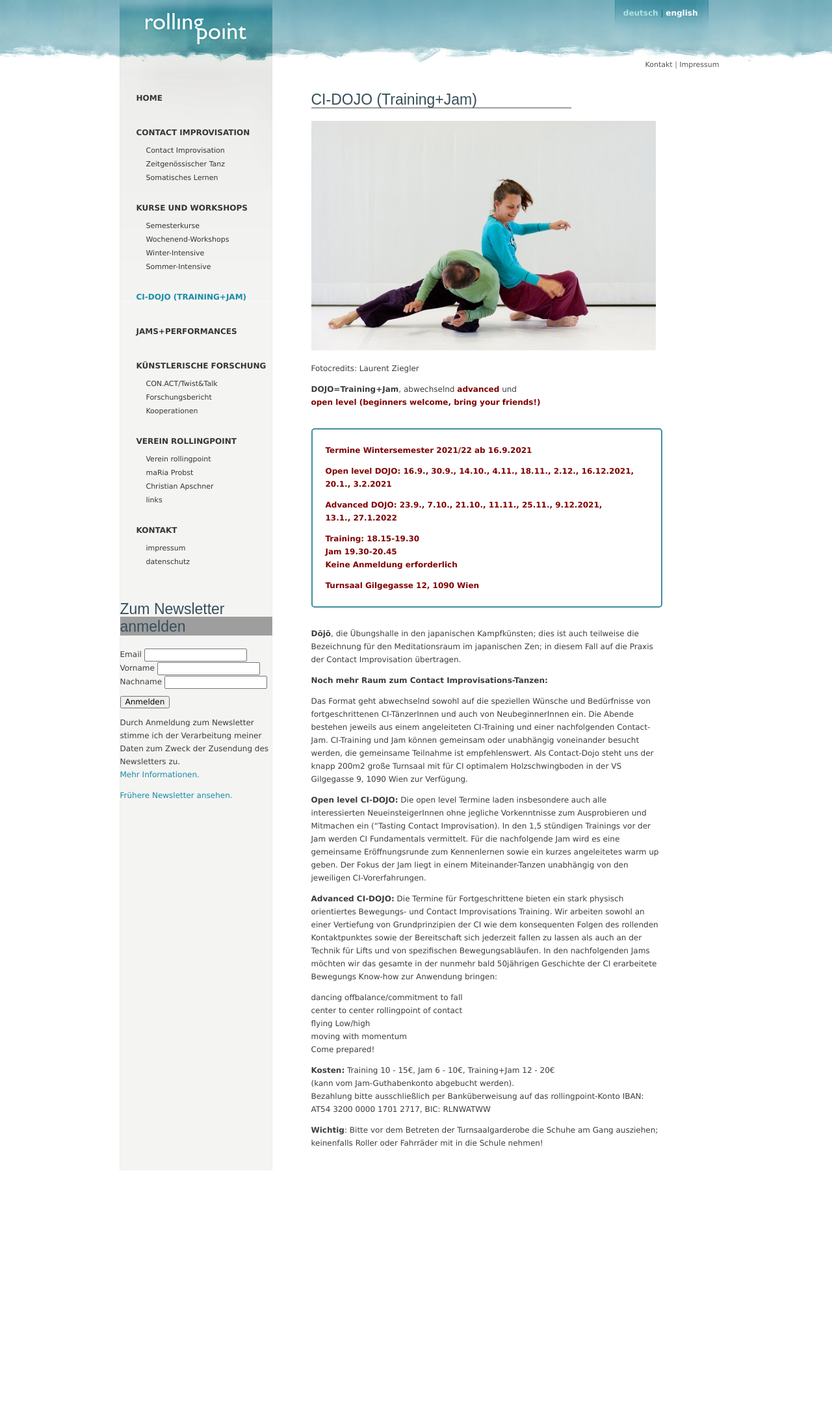
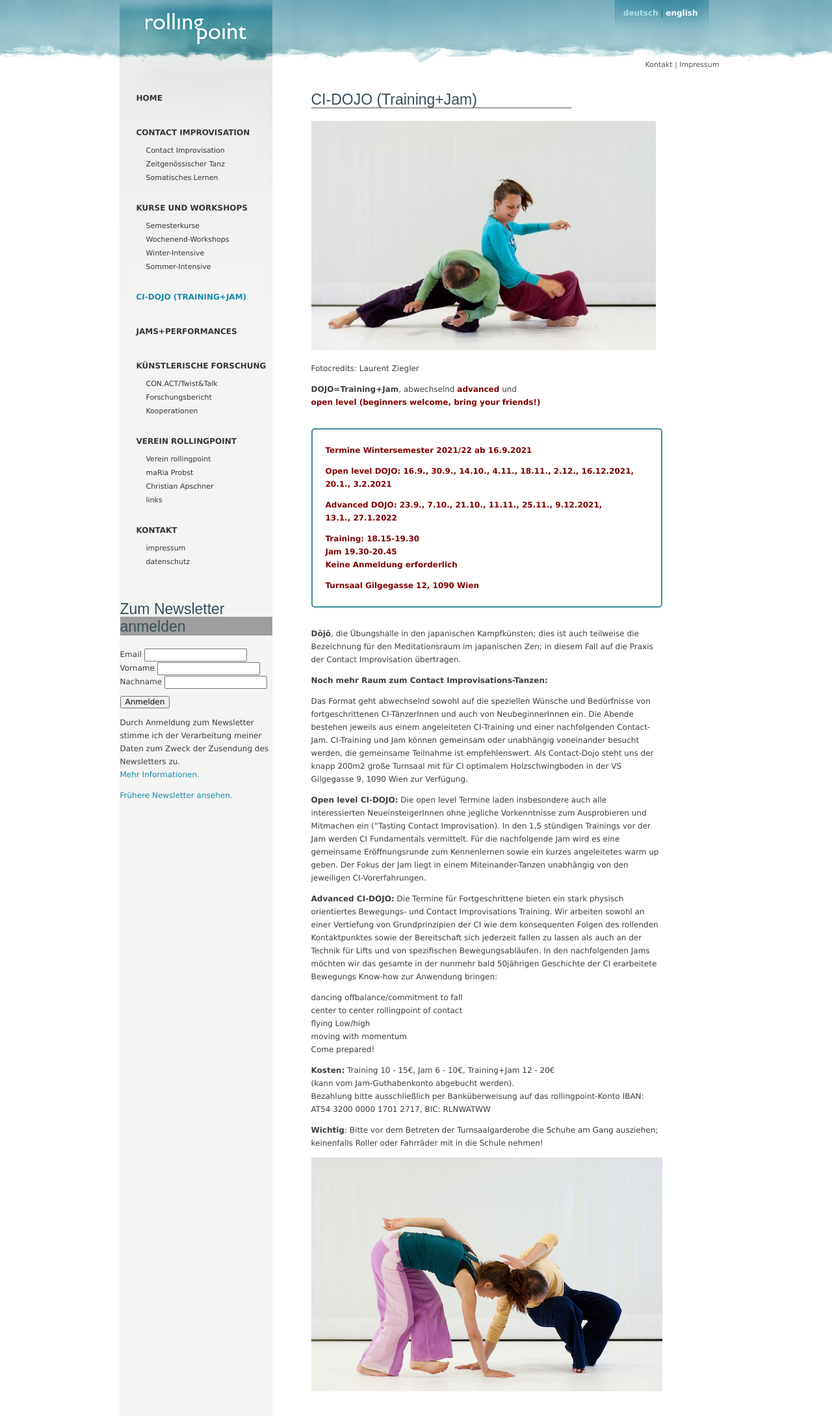
Before and after one commit to manulari/rollingpointat, a Jekyll site: the page built from _all_pages/dojo.md, in a window 1280 px wide. Shown: the whole page at 65% size. Built offline with Jekyll 4.4.1, drawn with Linux system fonts in a browser that asks for light colours; comment, search, counter and statistics services are not loaded; before the commit the page ends 1801 px from its top, so only the background shows below that; grey boxes are pictures that could not be loaded.

Commit message:
Update page “dojo”

```diff
--- a/_all_pages/dojo.md
+++ b/_all_pages/dojo.md
@@ -46,3 +46,5 @@ Come prepared!
 Bezahlung bitte ausschließlich per Banküberweisung auf das rollingpoint-Konto IBAN: AT54 3200 0000 1701 2717, BIC: RLNWATWW
 
 **Wichtig**: Bitte vor dem Betreten der Turnsaalgarderobe die Schuhe am Gang ausziehen; keinenfalls Roller oder Fahrräder mit in die Schule nehmen!
+
+![](/assets/uploads/lsz_5630.jpg)
```
Also changed, not shown: assets/uploads/lsz_5630.jpg (added).
